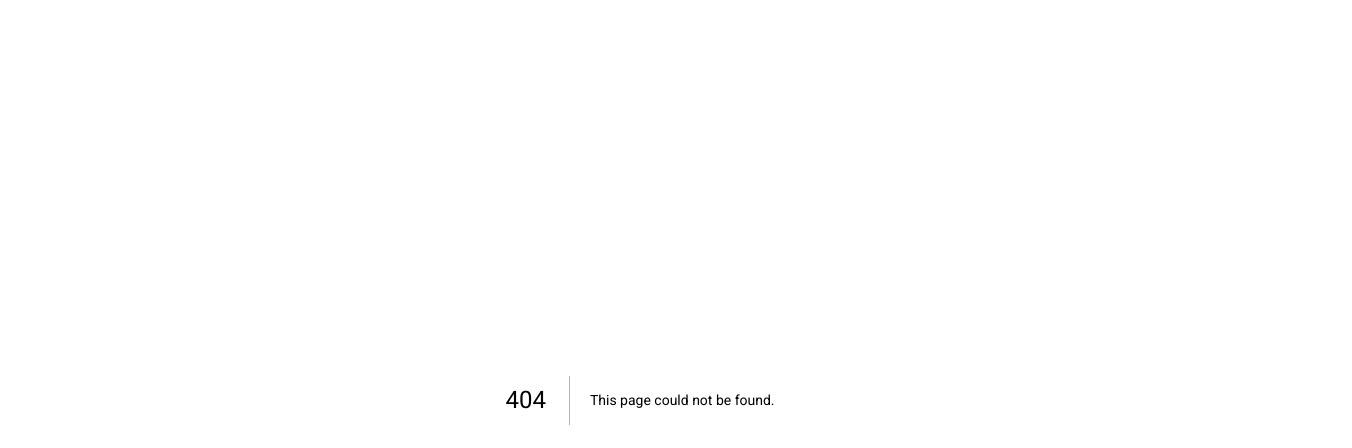
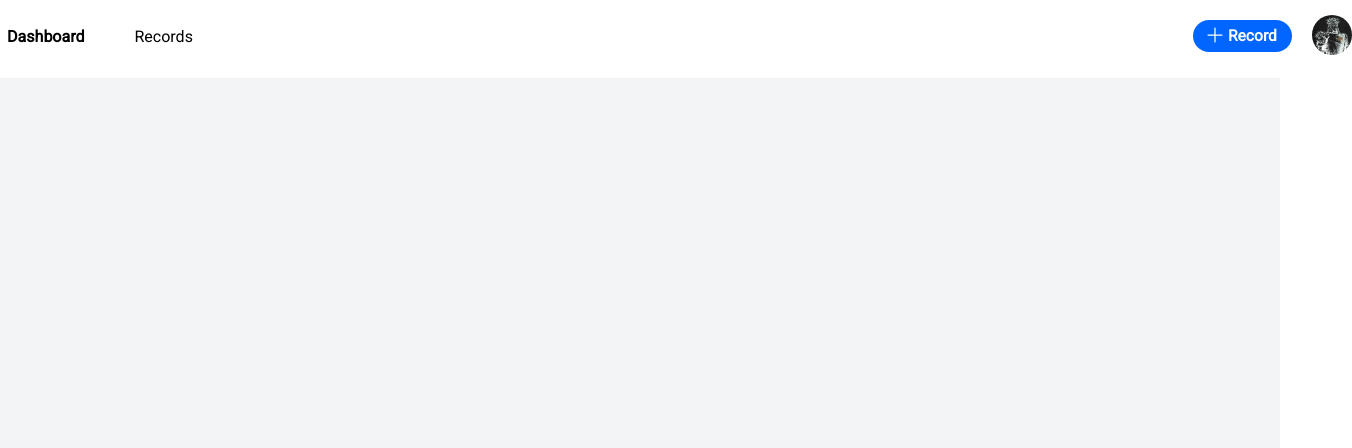
Before and after one commit to Bilguudeii/income-tracker-frontend2, a Next.js app: page /records in a window 1280 px wide. Before the commit this address had no page. Shown: the top 448 px of the page, 1352 px wide, since content can reach past the window. Built offline with nearby package versions, Linux system fonts and the light colour scheme.

Commit message:
navbar ui fix

```diff
--- /dev/null
+++ b/src/pages/records/index.tsx
@@ -0,0 +1,28 @@
+import { GeldIconLogo } from "../Icons/GeldLogo";
+import { Plus } from "../Icons/Plus";
+
+const Records = () => {
+    return (
+        <div className="MMAIN">
+            <div className="MAIIIN">
+                <div className="navbar">
+                    <div className="topmain">
+                        <GeldIconLogo />
+                        <h2 className="dash">Dashboard</h2>
+                        <div className="records">Records</div>
+                    </div>
+                    <div className="top2main">
+                        <div>
+                            <button className="buttonRec">
+                                <Plus /> <h3 className="buttonRecc">Record</h3>
+                            </button>
+                        </div>
+                        <img className="prof" src="prof.jpeg" />
+                    </div>
+                </div>
+            </div>
+        </div>
+    )
+}
+
+export default Records
--- a/src/styles/globals.css
+++ b/src/styles/globals.css
@@ -1,16 +1,19 @@
 @import url("https://fonts.googleapis.com/css2?family=Roboto&display=swap");
+
 * {
   margin: 0px;
   padding: 0px;
   box-sizing: border-box;
   font-family: "Roboto";
 }
+
 .Main {
   width: 100vw;
   height: 100vh;
   display: flex;
   flex-direction: row;
 }
+
 .login-form {
   display: flex;
   flex-direction: column;
@@ -18,6 +21,7 @@
   width: 50%;
   margin-top: 250px;
 }
+
 .nuurniital {
   width: 50%;
   flex-shrink: 0;
@@ -66,6 +70,7 @@
 .login-form a:hover {
   text-decoration: underline;
 }
+
 .login-form {
   display: flex;
   flex-direction: column;
@@ -113,6 +118,7 @@
 .login-form a:hover {
   text-decoration: underline;
 }
+
 .hoyrdhUg {
   color: #334155;
   font-size: 16px;
@@ -120,6 +126,7 @@
   font-weight: 400;
   line-height: 24px;
 }
+
 .ngdehug {
   color: #0f172a;
   font-size: 24px;
@@ -128,43 +135,57 @@
   line-height: 32px;
   margin-top: 60px;
 }
+
 .aaaaD {
   display: flex;
   flex-direction: column;
 }
+
 .MAIIIN {
-  width: 1440px;
 }
+
 .prof {
   width: 40px;
   height: 40px;
   border-radius: 50%;
 }
+
 .topmain {
   display: flex;
   gap: 50px;
+  margin-top: 25px;
+  margin-bottom: 25px ;
 }
+
 .navbar {
   display: flex;
-  justify-content: space-between;
-  padding: 16px, 120px, 16px, 120px;
+  justify-content: center;
+  gap: 1000px;
+  padding: 16px, 120px, 36px, 120px;
   background-color: white;
-  margin-top: 20px;
+  width: 1440px;
+  width: 100vw;
 }
+
 .dash {
   font-weight: 600;
   font-size: 16px;
   line-height: 24px;
 }
+
 .records {
   font-weight: 400;
   font-size: 16px;
   line-height: 24px;
+  cursor: ƒ;
 }
+
 .top2main {
   display: flex;
   gap: 20px;
+  margin-top: 15px;
 }
+
 .buttonRec {
   background-color: #0166ff;
   display: flex;
@@ -178,56 +199,73 @@
   margin-top: 5px;
   color: white;
 }
+
 .buttonRecc {
   width: 51px;
   height: 24px;
 }
+
 .MMAIN {
   display: flex;
   justify-content: center;
   background-color: #f3f4f6;
   height: 100vh;
 }
+
 .dashboardOn {
   background-color: #0166ff;
+  justify-content: center;
 }
+
 .dashboardTwo {
   background-color: white;
   width: 384.12px;
   height: 219.66px;
   border-radius: 16px;
+  justify-content: center;
 }
+
 .MAAIINN {
   background-color: #f3f4f6;
 }
+
 .Stack {
   display: flex;
   flex-direction: row;
   margin-top: 50px;
   background-color: #f3f4f6;
+  justify-content: center;
 }
+
 .urinc {
   margin-top: 20px;
   margin-left: 30px;
 }
+
 .twotop {
   border: 0px, 0px, 1px, 0px;
 }
+
 .texttt {
   font-size: 36px;
   margin-top: 30px;
 }
+
 .textttt {
   margin-top: 10px;
 }
+
 .texttttt {
   margin-top: 30px;
 }
+
 .Stackk {
   display: flex;
   background-color: #f3f4f6;
   gap: 140px;
+  justify-content: center;
 }
+
 .middletwo {
   width: 698px;
   height: 56px;
@@ -235,18 +273,23 @@
   border: 0px, 0px, 1px, 0px;
   margin-top: 25px;
 }
+
 .middletwoo {
   width: 698px;
   height: 226px;
   background-color: blue;
 }
+
 .middlee {
   display: flex;
   gap: 45px;
+  justify-content: center;
 }
-.bottom{
+
+.bottom {
   margin-top: 30px;
 }
+
 .bluecircle {
   height: 40px;
   width: 40px;
@@ -257,17 +300,30 @@
   align-items: center;
   margin-left: 15px;
 }
+
 .containerList {
   display: flex;
   padding: 20px, 0px, 20px, 0px;
   gap: 15px;
   border-bottom: 1px solid gray;
+  justify-content: center;
+  width: 1440px;
+  background-color: white;
 }
-.transactionNoteTitle{
+
+.transactionNoteTitle {
   display: flex;
   flex-direction: column;
+  justify-content: center;
+  width: 1440px;
 }
-.lastrecords{
-  padding: 16px, 24px, 16px, 24px;
-  border-bottom: 1px solid gray;
+
+.lastrecords {
+  padding: 16px 24px;
+  border-bottom: 1px;
+  background-color: white;
+  width: 1440px;
 }
+.lasst {
+  margin-left: 303px;
+}
```
Also changed, not shown: src/pages/component/list.tsx (+7 -8 lines), src/pages/index.tsx (+7 -4 lines).
